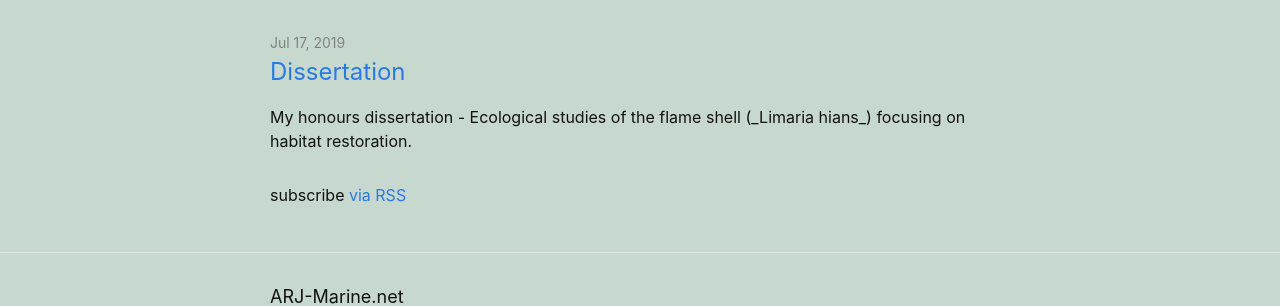
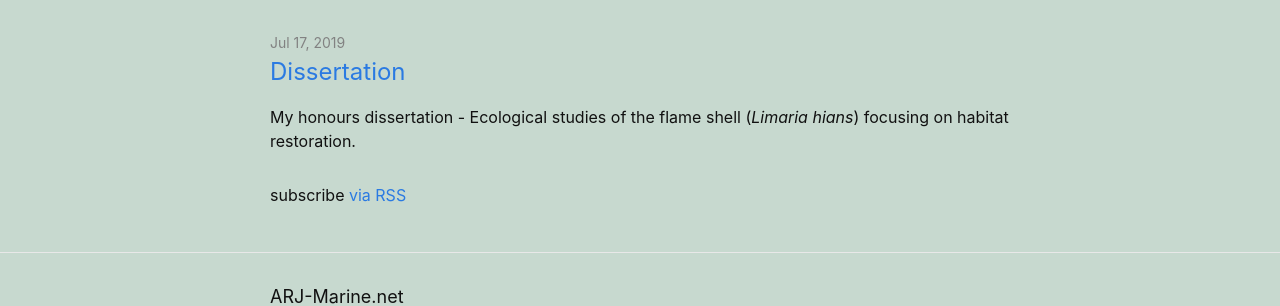
Before and after one commit to AlexRJ-Marine/arj-marine, a Jekyll site: the page built from index.md, in a window 1280 px wide. Shown: the part 396-702 px from the top of the page. Built offline with Jekyll 4.4.1, drawn with Linux system fonts in a browser that asks for light colours.

Commit message:
fixed italics

```diff
--- a/_posts/2019-07-17-Dissertation.markdown
+++ b/_posts/2019-07-17-Dissertation.markdown
@@ -1,7 +1,7 @@
 ---
 layout: post
 title:  "Dissertation"
-meta: My honours dissertation - Ecological studies of the flame shell (_Limaria hians_) focusing on habitat restoration.
+meta: My honours dissertation - Ecological studies of the flame shell (<i>Limaria hians</i>) focusing on habitat restoration.
 date:   2019-07-17 15:31:53 +0100
 categories: jekyll update
 ---
```
